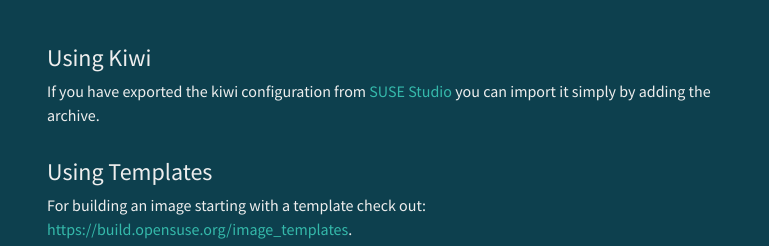
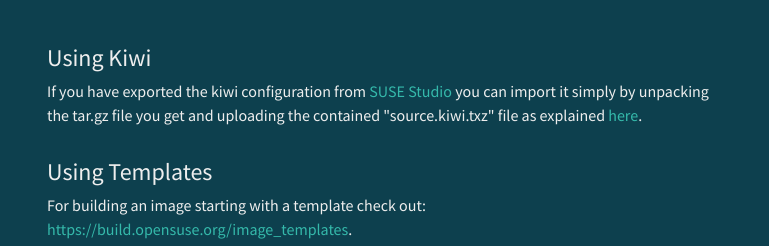
Before and after one commit to openSUSE/studioexpress-landing, a plain HTML site: page index.html in a window 1280 px wide. Shown: the part 554-800 px from the top of the page, without its empty margins (255-1024 px from the left). Drawn offline with Linux system fonts and the light colour scheme.

Commit message:
Fix import instructions
Henne noticed a flaw, corrected.

```diff
--- a/index.html
+++ b/index.html
@@ -37,7 +37,12 @@
         <div class="col-lg-12">
 
           <h4>Using Kiwi</h4>
-          <p>If you have exported the kiwi configuration from <a href="https://www.susestudio.com" target="new">SUSE Studio</a> you can import it simply by adding the archive.</p>
+          <p>If you have exported the kiwi configuration
+          from <a href="https://www.susestudio.com" target="new">SUSE
+          Studio</a> you can import it simply by unpacking the tar.gz
+          file you get and uploading the contained "source.kiwi.txz"
+          file as
+          explained <a href="http://blog.susestudio.com/2017/06/open-build-service-integration.html">here</a>.</p>
 
           <h4>Using Templates</h4>
           <p>For building an image starting with a template check out: <a href="https://build.opensuse.org/image_templates" target="new">https://build.opensuse.org/image_templates</a>. </p>
```
